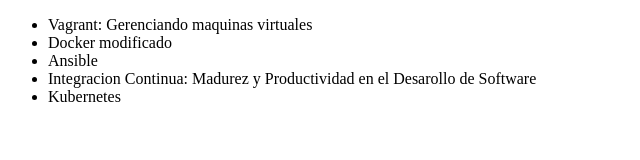
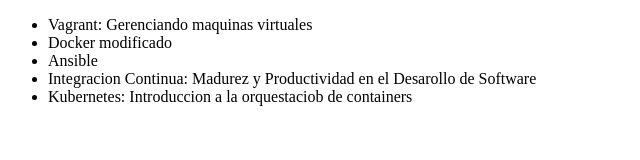
Before and after one commit to JosueMixalis/test-git, a plain HTML site: page index.html in a window 1280 px wide. Shown: the whole page, without its empty margins (0-640 px from the left). Drawn offline with Linux system fonts and the light colour scheme.

Commit message:
Amplienato kubernetes

```diff
--- a/index.html
+++ b/index.html
@@ -12,7 +12,7 @@
         <li>Docker modificado </li>
         <li>Ansible</li>
         <li>Integracion Continua: Madurez y Productividad en el Desarollo de Software</li>
-        <li>Kubernetes</li>
+        <li>Kubernetes: Introduccion a la orquestaciob de containers</li>
     </ul>
 </body>
 </html>
```
